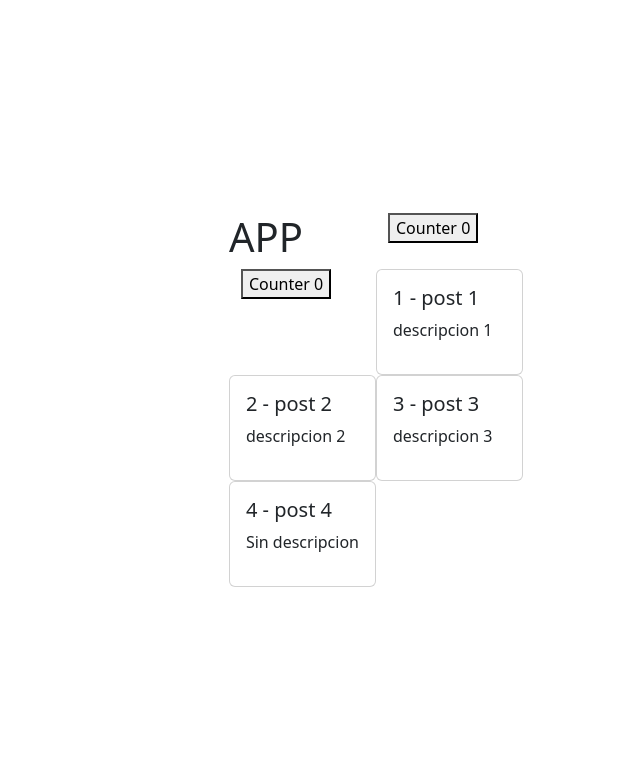
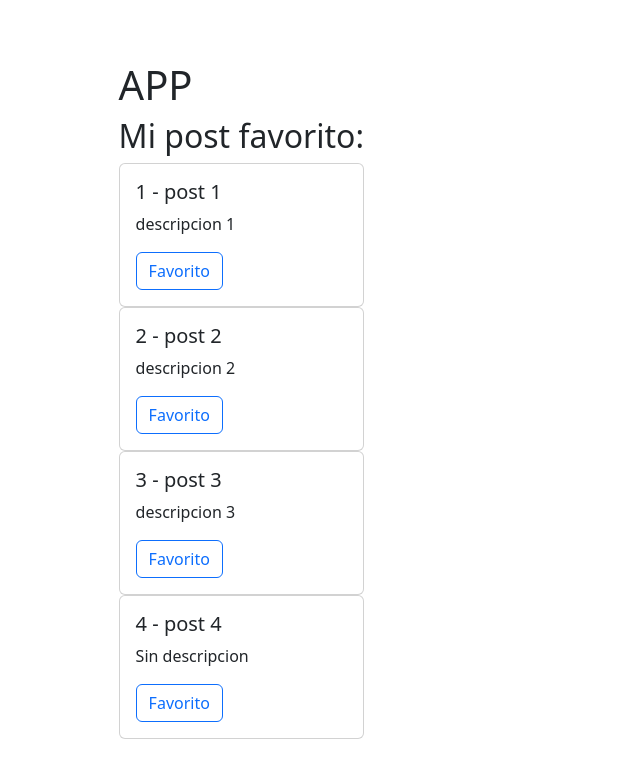
Before and after one commit to stonxzz/cursoVue, a Vue app in the folder componentes/components-1/: page / in a window 1280 px wide. Shown: the top 778 px of the page, without its empty margins (264-904 px from the left). Built offline with nearby package versions, Linux system fonts and the light colour scheme.

Commit message:
feature: :sparkles: An example was made of how to emit events between components

```diff
--- a/componentes/components-1/package.json
+++ b/componentes/components-1/package.json
@@ -9,6 +9,7 @@
     "preview": "vite preview"
   },
   "dependencies": {
+    "bootstrap": "^5.3.3",
     "vue": "^3.4.29"
   },
   "devDependencies": {
--- a/componentes/components-1/src/App.vue
+++ b/componentes/components-1/src/App.vue
@@ -4,22 +4,30 @@
 import { ref, registerRuntimeCompiler } from "vue";
 
 const posts = ref([
-  {title: 'post 1', id: 1, body: 'descripcion 1'},
-  {title: 'post 2', id: 2, body: 'descripcion 2'},
-  {title: 'post 3', id: 3, body: 'descripcion 3'},
-  {title: 'post 4', id: 4},
-])
+  { title: "post 1", id: 1, body: "descripcion 1" },
+  { title: "post 2", id: 2, body: "descripcion 2" },
+  { title: "post 3", id: 3, body: "descripcion 3" },
+  { title: "post 4", id: 4 },
+]);
+
+const favorito = ref('')
+const cambiarFavorito = (title)=>{
+  favorito.value = title
+}
 </script>
 
 <template>
-  <h1>APP</h1>
-  <ButtonCounter />
-  <ButtonCounter />
+  <div class="container">
+    <h1>APP</h1>
+    <h2>Mi post favorito: {{ favorito }}</h2>
 
-  <BlogPost
-  v-for="(post) in posts" :key="post.id"
-  :title="post.title"
-  :id="post.id"
-  :body="post.body"></BlogPost>
-
+    <BlogPost
+      v-for="post in posts"
+      :key="post.id"
+      :title="post.title"
+      :id="post.id"
+      :body="post.body"
+      @cambiarFavorito="cambiarFavorito"
+    ></BlogPost>
+  </div>
 </template>
--- a/componentes/components-1/src/components/BlogPost.vue
+++ b/componentes/components-1/src/components/BlogPost.vue
@@ -17,6 +17,7 @@
     <div class="card-body">
       <h5 class="card-title">{{ id }} - {{ title }}</h5>
       <p>{{ body }}</p>
+      <button @click="$emit('cambiarFavorito', title)" class="btn btn-outline-primary">Favorito</button>
     </div>
   </div>
 </template>
```
Also changed, not shown: 1 other file (tests, documents, lock files or other folders).
